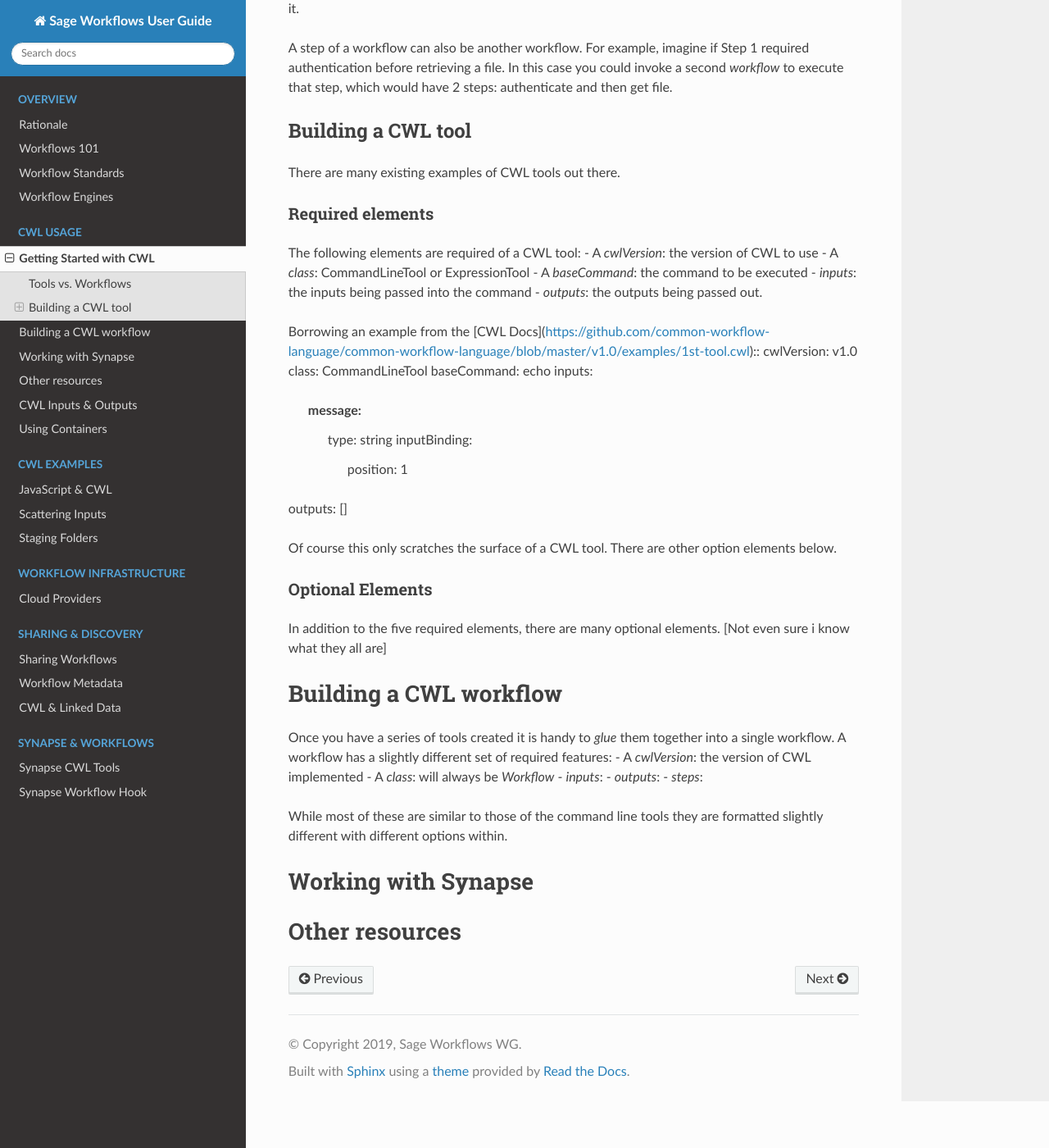
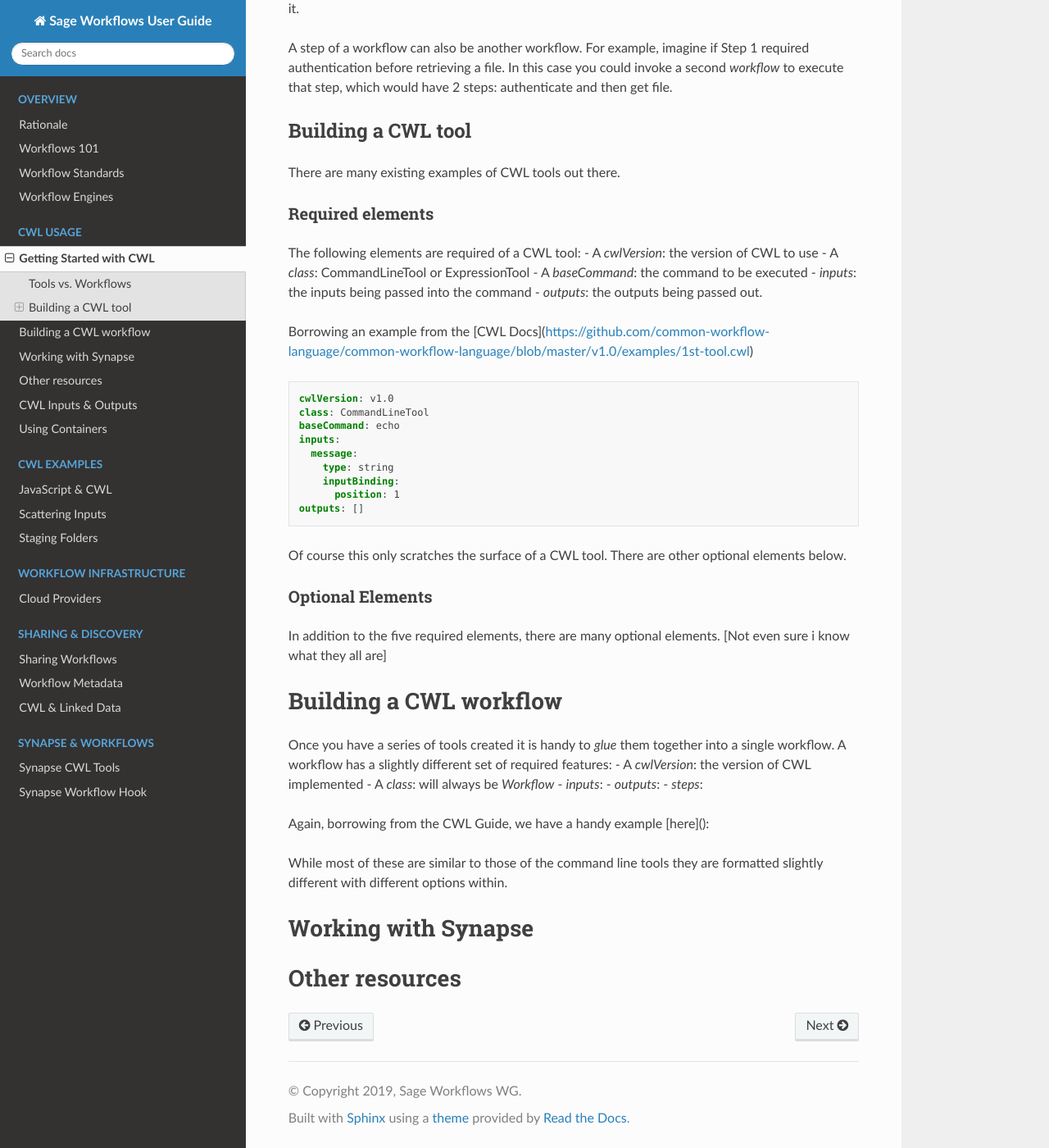
Before and after one commit to Sage-Bionetworks/sage-workflows-sandbox, a Sphinx documentation site: the page built from docs/cwl_usage/cwl_getting-started.rst, in a window 1280 px wide and 1400 px high, scrolled down 409 px. Shown: the whole window at 82% size. Built offline with Sphinx 7.4.7 and the Read the Docs theme 2.0.0, drawn with Linux system fonts in a browser that asks for light colours.

Commit message:
Update cwl_getting-started.rst

```diff
--- a/docs/cwl_usage/cwl_getting-started.rst
+++ b/docs/cwl_usage/cwl_getting-started.rst
@@ -30,18 +30,23 @@
 - `inputs`: the inputs being passed into the command
 - `outputs`: the outputs being passed out.
 
-Borrowing an example from the [CWL Docs](https://github.com/common-workflow-language/common-workflow-language/blob/master/v1.0/examples/1st-tool.cwl)::
-cwlVersion: v1.0
-class: CommandLineTool
-baseCommand: echo
-inputs:
-  message:
-    type: string
-    inputBinding:
-      position: 1
-outputs: []
+Borrowing an example from the [CWL Docs](https://github.com/common-workflow-language/common-workflow-language/blob/master/v1.0/examples/1st-tool.cwl)
 
-Of course this only scratches the surface of a CWL tool. There are other option elements below.
+.. code-block:: YAML
+
+    cwlVersion: v1.0
+    class: CommandLineTool
+    baseCommand: echo
+    inputs:
+      message:
+        type: string
+        inputBinding:
+          position: 1
+    outputs: []
+
+::
+
+Of course this only scratches the surface of a CWL tool. There are other optional elements below.
 
 
 Optional Elements
@@ -59,6 +64,35 @@
 - `outputs`:
 - `steps`:
 
+Again, borrowing from the CWL Guide, we have a handy example [here]():
+
+.. code-block::YAML
+    cwlVersion: v1.0
+    class: Workflow
+    inputs:
+      inp: File
+      ex: string
+
+    outputs:
+      classout:
+        type: File
+        outputSource: compile/classfile
+
+    steps:
+      untar:
+        run: tar-param.cwl
+        in:
+          tarfile: inp
+          extractfile: ex
+        out: [example_out]
+
+      compile:
+        run: arguments.cwl
+        in:
+          src: untar/example_out
+        out: [classfile]
+
+
 While most of these are similar to those of the command line tools they are formatted slightly different with different options within.
 
 Working with Synapse
```
